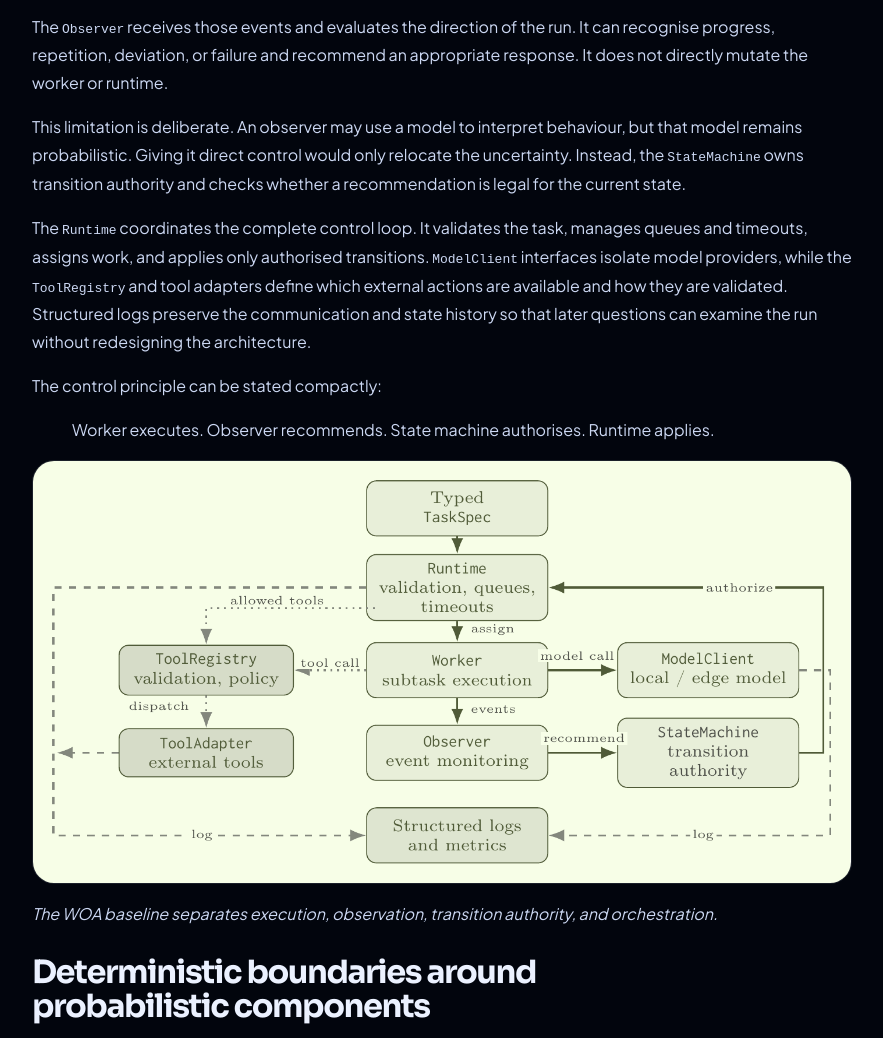
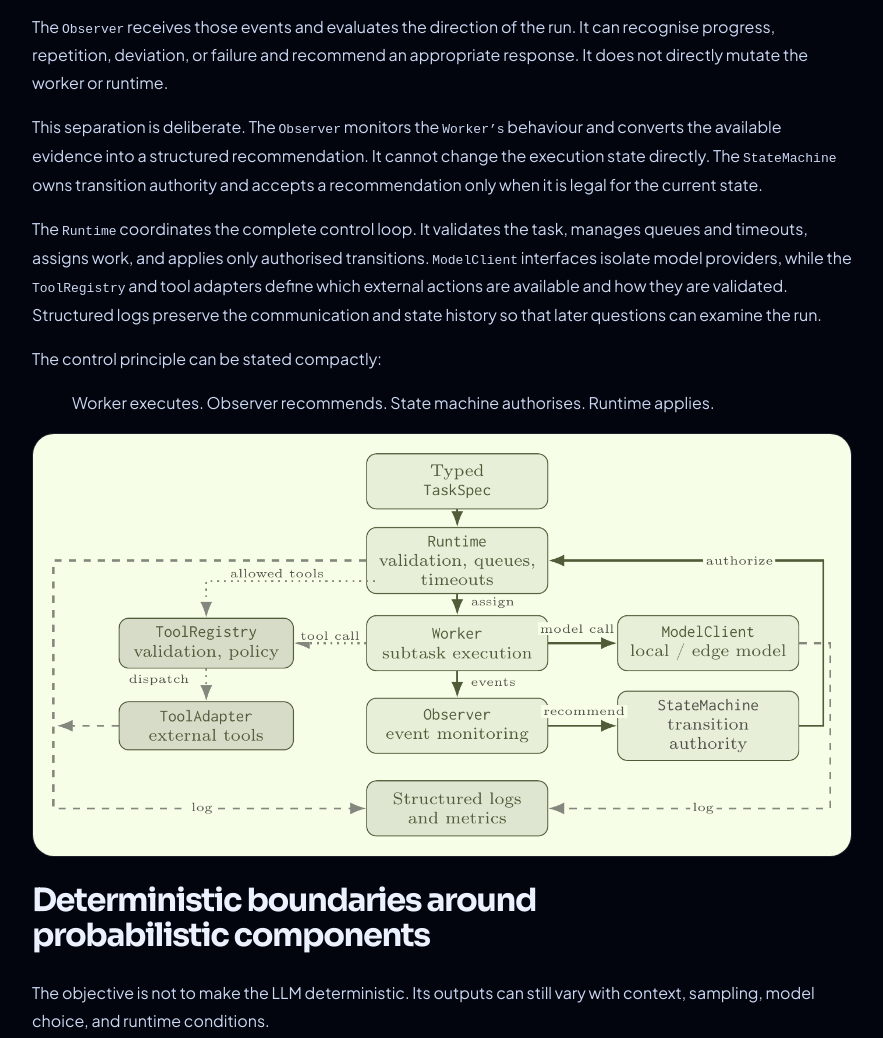
Before and after one commit to malladi2610/portfolio, an Astro site: page /blog/think_like_optimisation_engineer/question_1 in a window 1280 px wide. Shown: the part 2418-3456 px from the top of the page, without its empty margins (198-1081 px from the left). Built offline with nearby package versions, Linux system fonts and the light colour scheme; Astro itself is replaced by a stand-in of ours.

Commit message:
Clarify Observer responsibility in Question 1

```diff
--- a/src/content/blog/Think_like_optimisation_engineer/Question_1.md
+++ b/src/content/blog/Think_like_optimisation_engineer/Question_1.md
@@ -57,9 +57,11 @@ The `Worker` performs the task. It interacts with models and tools through defin
 
 The `Observer` receives those events and evaluates the direction of the run. It can recognise progress, repetition, deviation, or failure and recommend an appropriate response. It does not directly mutate the worker or runtime.
 
-This limitation is deliberate. An observer may use a model to interpret behaviour, but that model remains probabilistic. Giving it direct control would only relocate the uncertainty. Instead, the `StateMachine` owns transition authority and checks whether a recommendation is legal for the current state.
+This separation is deliberate. The `Observer` monitors the `Worker’s` behaviour and converts the available evidence into a structured recommendation. It cannot change the execution state directly. The `StateMachine` owns transition authority and accepts a recommendation only when it is legal for the current state.
 
-The `Runtime` coordinates the complete control loop. It validates the task, manages queues and timeouts, assigns work, and applies only authorised transitions. `ModelClient` interfaces isolate model providers, while the `ToolRegistry` and tool adapters define which external actions are available and how they are validated. Structured logs preserve the communication and state history so that later questions can examine the run without redesigning the architecture.
+<!-- This limitation is deliberate. An observer may use a model to interpret behaviour, but that model remains probabilistic. Giving it direct control would only relocate the uncertainty. Instead, the `StateMachine` owns transition authority and checks whether a recommendation is legal for the current state. -->
+
+The `Runtime` coordinates the complete control loop. It validates the task, manages queues and timeouts, assigns work, and applies only authorised transitions. `ModelClient` interfaces isolate model providers, while the `ToolRegistry` and tool adapters define which external actions are available and how they are validated. Structured logs preserve the communication and state history so that later questions can examine the run.
 
 The control principle can be stated compactly:
 
@@ -67,7 +69,7 @@ The control principle can be stated compactly:
 
 ![Worker-Observer baseline architecture showing the task contract, runtime, worker, observer, state machine, model and tool boundaries.](/images/blog/think_like_optimisation_engineer/question_1/woa_block_diagram_v1.png)
 
-*The WOA baseline separates execution, observation, transition authority, and orchestration.*
+<!-- *The WOA baseline separates execution, observation, transition authority, and orchestration.* -->
 
 ## Deterministic boundaries around probabilistic components
 
```
